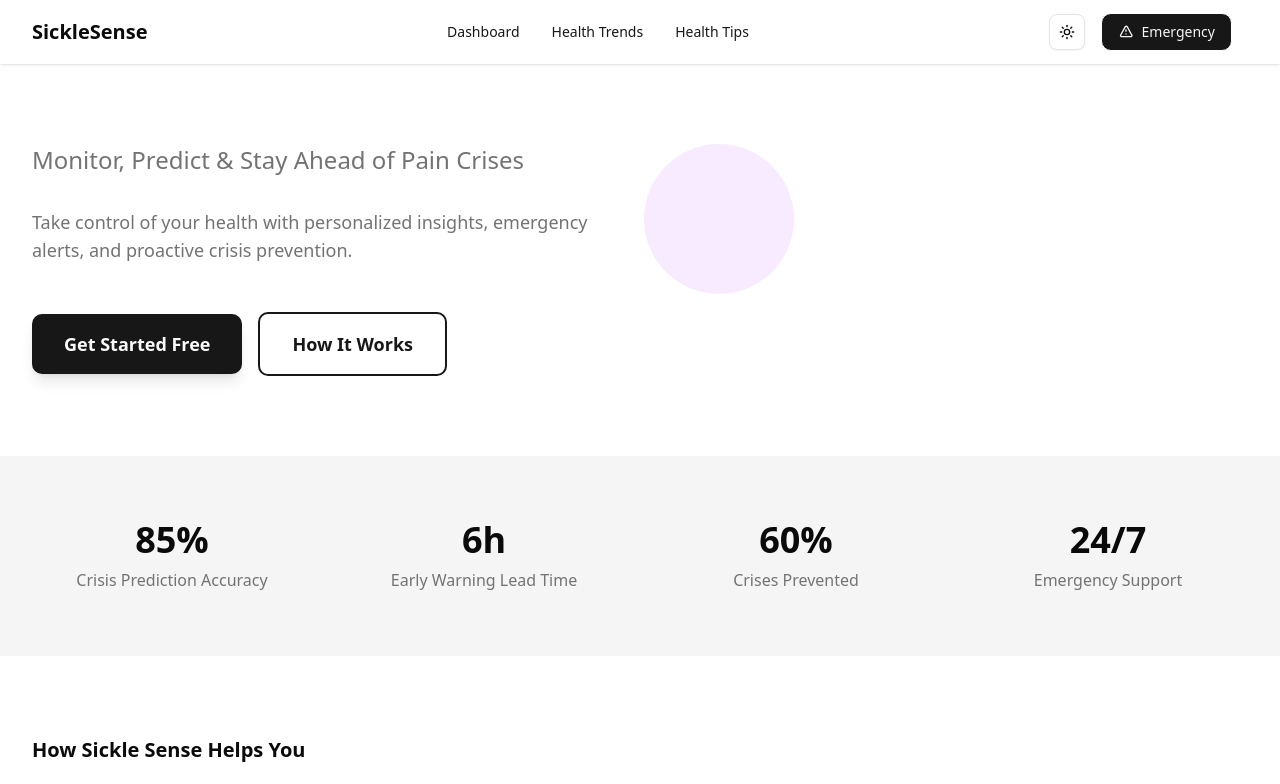
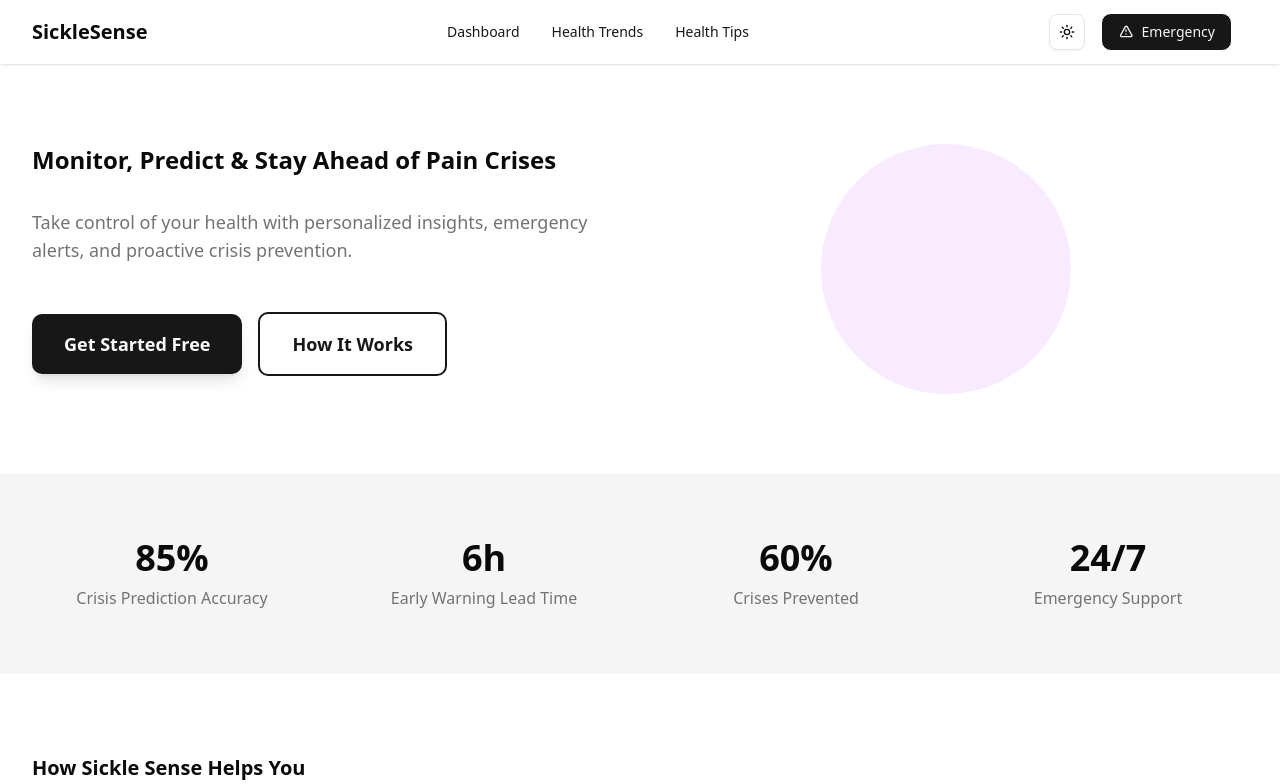
Before and after one commit to HemmyEvo/SickleSense, a Next.js app: page / in a window 1280 px wide. Shown: the top 784 px of the page. Built offline with nearby package versions, Linux system fonts and the light colour scheme.

Commit message:
Update page.tsx

```diff
--- a/app/page.tsx
+++ b/app/page.tsx
@@ -56,7 +56,7 @@ export default function HomePage() {
         <div className="max-w-7xl grid md:grid-cols-2 gap-2 mx-auto px-4 sm:px-6 lg:px-8">
           <div className="text-left">
 
-            <p className="text-2xl max-w-prose text-muted-foreground mb-8 mx-auto">
+            <p className="text-2xl font-bold max-w-prose mb-8 mx-auto">
               Monitor, Predict & Stay Ahead of Pain Crises
             </p>
             <p className="text-lg text-muted-foreground mb-12 max-w-2xl mx-auto">
@@ -78,8 +78,8 @@ export default function HomePage() {
               </Link>
             </div>
           </div>
-          <div className="w-full h-full justify-center items-center">
-           <div className="w-[150px] h-[150px] rounded-full bg-[#F8EBFF]"/>
+          <div className="w-full h-full flex justify-center items-center">
+           <div className="w-[250px] h-[250px] rounded-full bg-[#F8EBFF]"/>
          </div>
         </div>
       </section>
```
